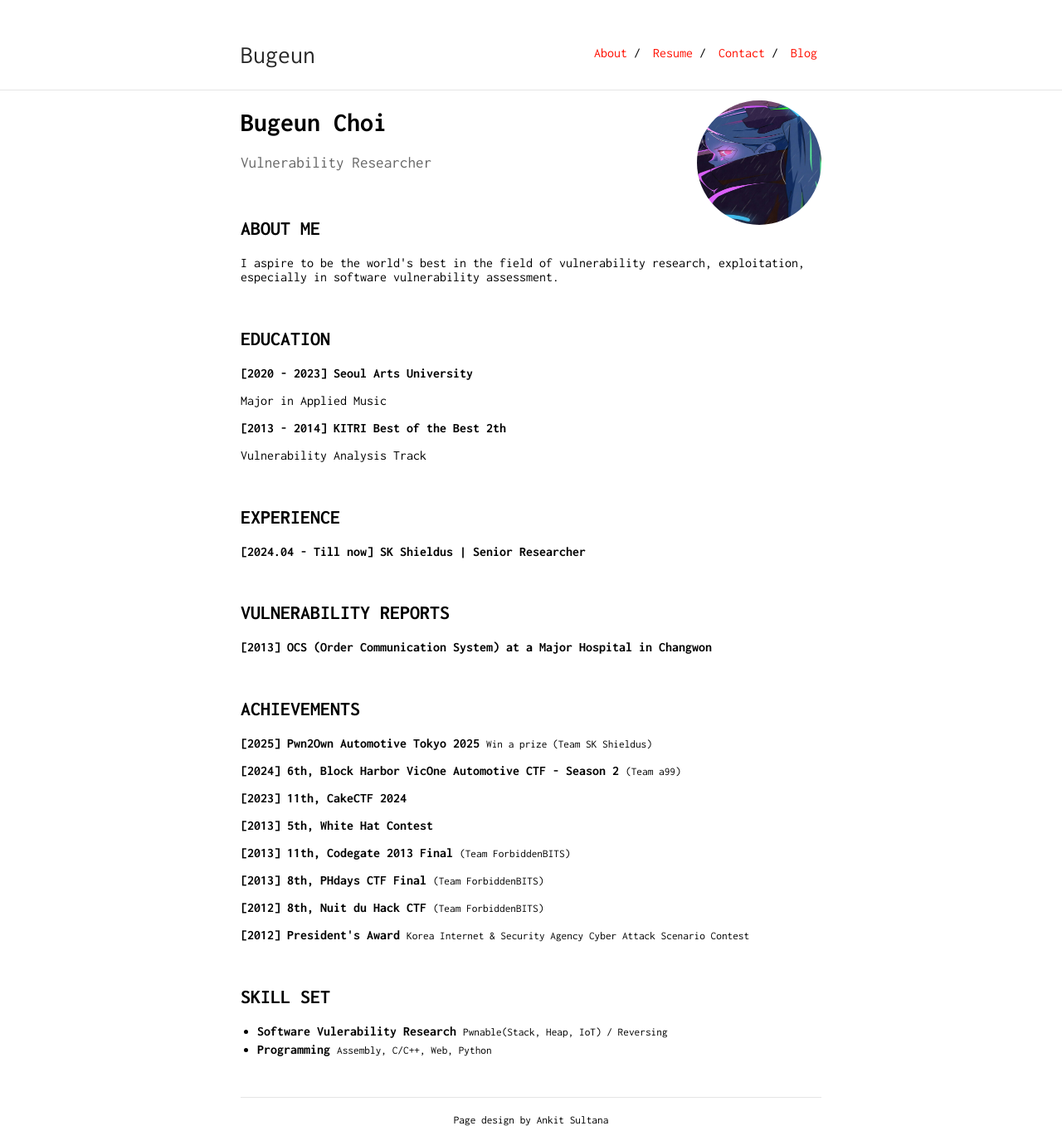
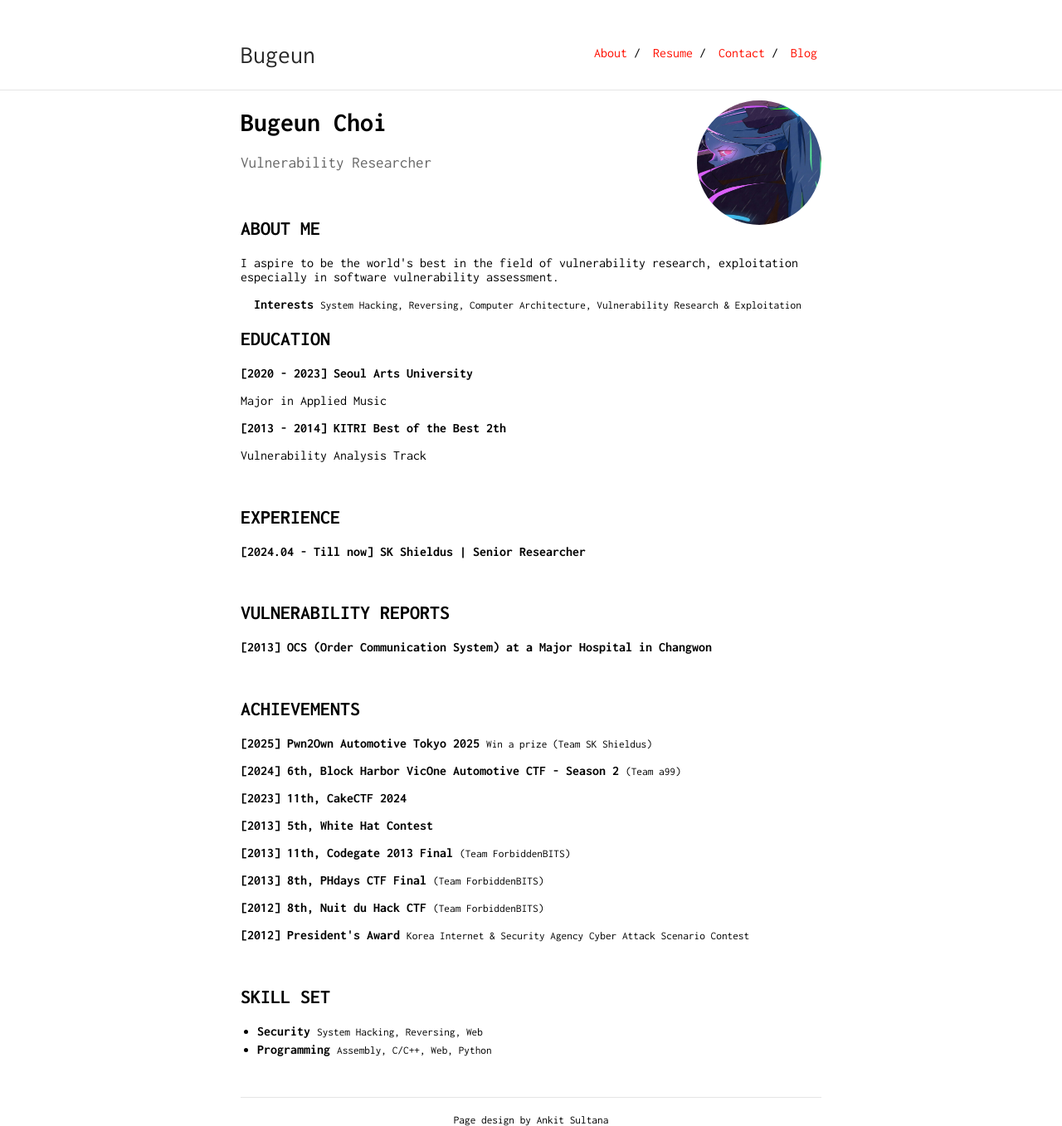
Before and after one commit to Bugeun/bugeun.github.io, a Jekyll site: the page built from index.md, in a window 1280 px wide. Shown: the whole page at 83% size. Built offline with Jekyll 4.4.1, drawn with Linux system fonts in a browser that asks for light colours.

Commit message:
Update index.md

```diff
--- a/index.md
+++ b/index.md
@@ -11,8 +11,11 @@ Vulnerability Researcher
 
 ## ABOUT ME
 
-<p>I aspire to be the world's best in the field of vulnerability research, exploitation,
+<p>I aspire to be the world's best in the field of vulnerability research, exploitation
 especially in software vulnerability assessment.</p>
+&nbsp;
+<b>Interests</b>
+<small>System Hacking, Reversing, Computer Architecture, Vulnerability Research & Exploitation</small>
 &nbsp;
 
 ## EDUCATION
@@ -67,8 +70,8 @@ especially in software vulnerability assessment.</p>
 <section>
         <ul>
           <li>
-            <b>Software Vulerability Research</b>
-            <small>Pwnable(Stack, Heap, IoT) / Reversing</small>
+            <b>Security</b>
+            <small>System Hacking, Reversing, Web</small>
           </li>
           <li>
             <b>Programming</b>
```
